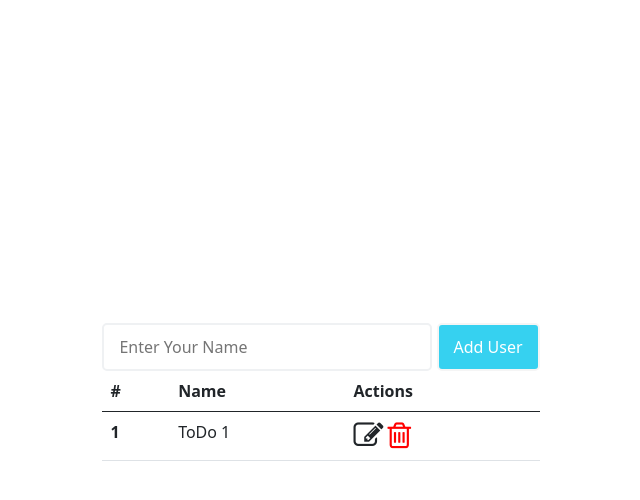
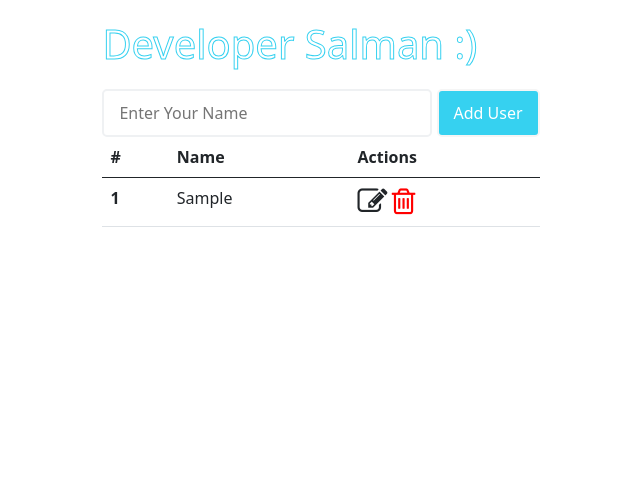
Before and after one commit to salmanshaikh18/ToDoListUsingHtmlCssJs, a plain HTML site: page index.html in a window 1280 px wide. Both pictures are taken after typing "Sample" into the empty fields and a click on the button "Add User". Shown: the whole page, without its empty margins (319-959 px from the left). Drawn offline with nearby package versions, Linux system fonts and the light colour scheme.

Commit message:
display todo, delete todo

```diff
--- a/index.html
+++ b/index.html
@@ -13,6 +13,7 @@
 
 <body>
     <div class="box">
+        <h1>Developer Salman :)</h1>
         <div class="topPart">
             <input type="text" id="userName" placeholder="Enter Your Name">
             <button id="addUserBtn">Add User</button>
@@ -29,7 +30,7 @@
                     </tr>
                 </thead>
                 <tbody>
-                    <tbody>
+                    <tbody id="records">
                         <tr>
                             <th scope="row">1</th>
                             <td>ToDo 1</td>
--- a/script.js
+++ b/script.js
@@ -1,6 +1,8 @@
 const addUserBtn = document.getElementById('addUserBtn')
 
 const userNameTextField = document.getElementById('userName')
+
+let recordDisplay = document.getElementById('records')
 
 let usersArray = []
 
@@ -9,6 +11,8 @@ let objStr = localStorage.getItem('users')
 if (objStr != null) {
     usersArray = JSON.parse(objStr)
 }
+
+displayInfo();
 
 addUserBtn.addEventListener('click', () => {
     const userName = userNameTextField.value;
@@ -26,19 +30,30 @@ function saveInfo(usersArray) {
     let str = JSON.stringify(usersArray)
     // save in localStorage
     localStorage.setItem('users', str)
+    displayInfo()
 }
 
 function displayInfo() {
     let statement = '';
-    usersArray.forEach((user) => {
-
+    usersArray.forEach((user, i) => {
+        statement += `<tr>
+        <th scope="row">${i+1}</th>
+        <td>${user.name}</td>
+        <td>
+            <i class="fa fa-edit" onclick='editInfo(${i})'style="font-size:30px"></i>
+            <i class="fa fa-trash-o" onclick='deleteInfo(${i})' style="font-size:30px; color:red"></i>
+        </td>
+    </tr>`
     })
+    recordDisplay.innerHTML = statement
 }
 
-function editInfo() {
+function editInfo(id) {
 
 }
 
-function deleteInfo() {
-
+function deleteInfo(id) {
+    usersArray.splice(id,1)
+    saveInfo(usersArray)
+    displayInfo()
 }
--- a/style.css
+++ b/style.css
@@ -2,10 +2,6 @@
     margin: 0;
     padding: 0;
     box-sizing: border-box;
-}
-html , body{
-    height: 100%;
-    width: 100%;
 }
 
 body {
@@ -22,6 +18,17 @@ body {
     border-radius: 5px;
 }
 
+.box {
+    margin-top: 20px;
+}
+
+h1 {
+    padding-bottom: 13px;
+    -webkit-text-stroke: 1px #36d1f0;
+    /* 4px is width */
+    color: transparent;
+}
+
 #addUserBtn {
     background-color: #36d1f0;
     color: white;
@@ -29,3 +36,7 @@ body {
     border: 2px solid whitesmoke;
     border-radius: 5px;
 }
+
+i:hover {
+    cursor: pointer;
+}
```
